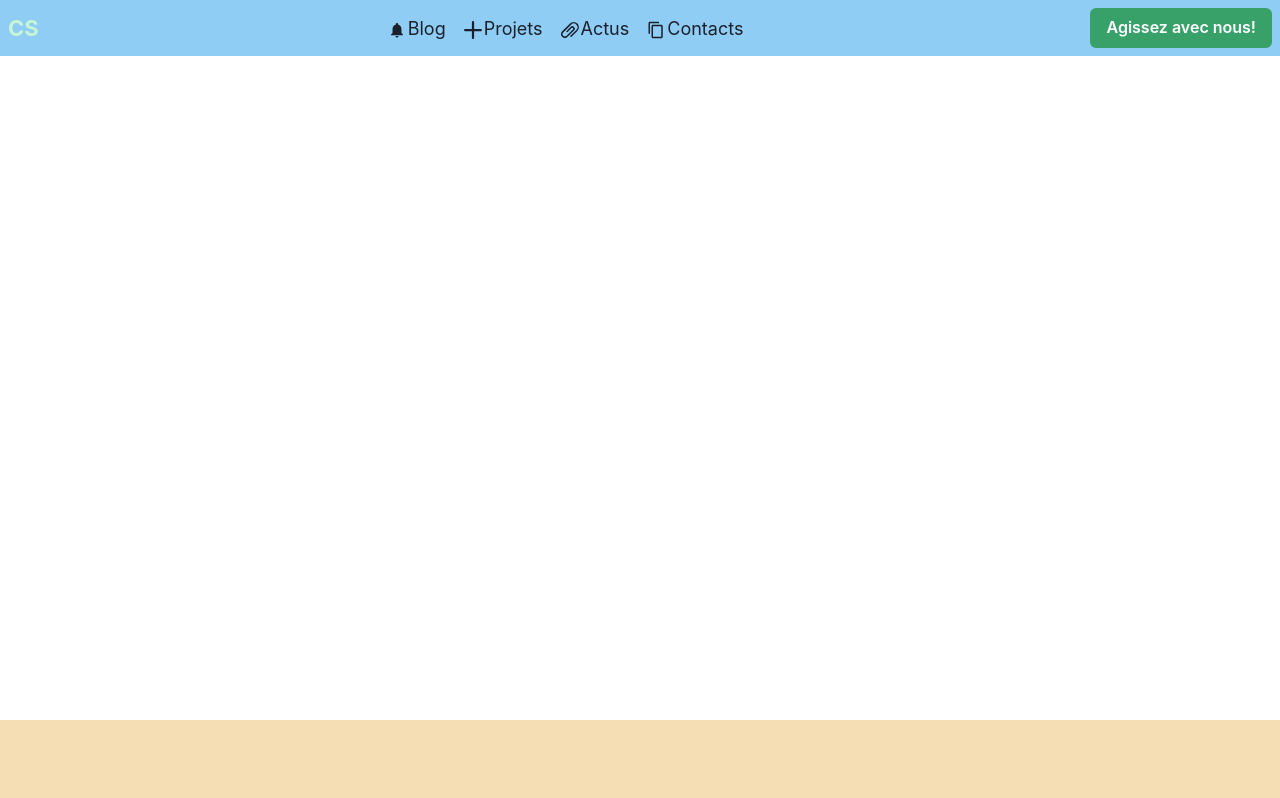
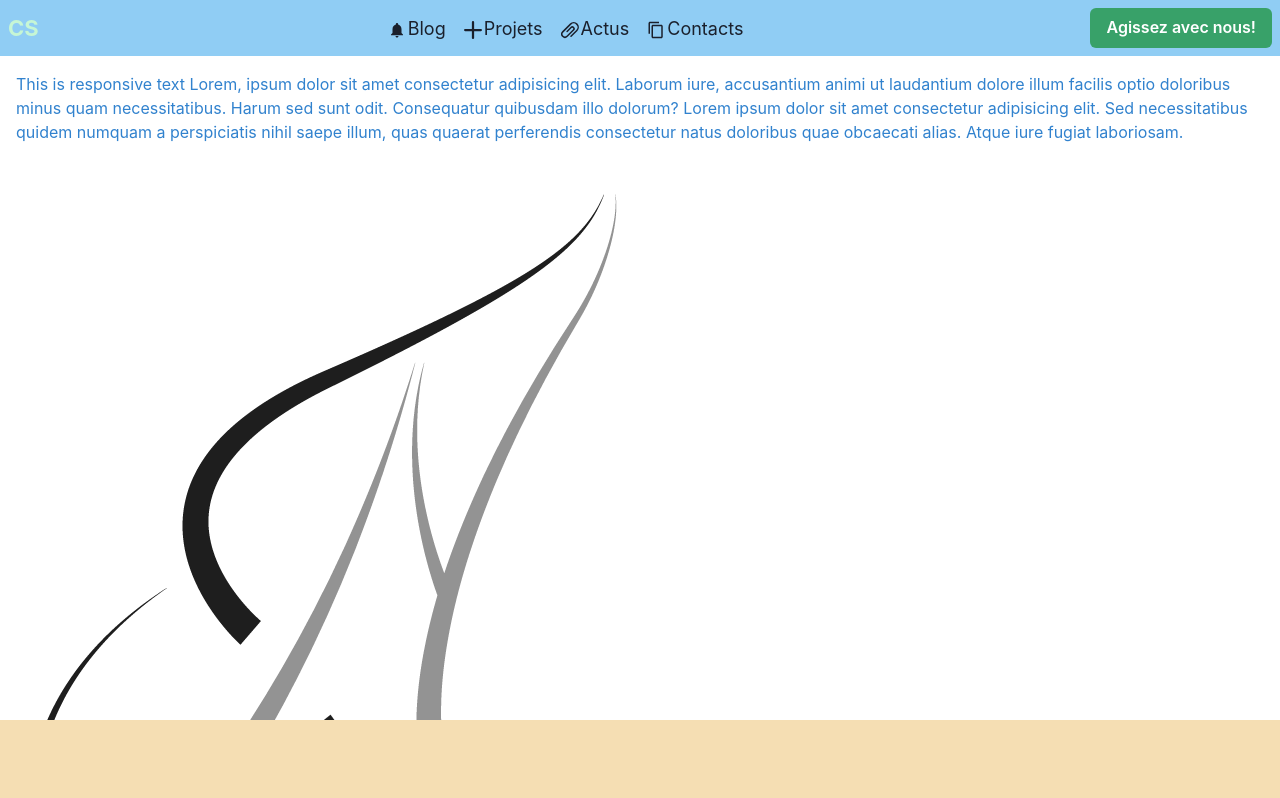
Before and after one commit to baaratik93/refonte-centset, a React (Create React App) app: page / in a window 1280 px wide. Shown: the top 798 px of the page. Built offline with nearby package versions, Linux system fonts and the light colour scheme.

Commit message:
Update routes

```diff
--- a/src/App.js
+++ b/src/App.js
@@ -5,6 +5,8 @@ import Blog from "./components/Blog"
 import Projets from "./components/Projets"
 import Actus from "./components/Actus"
 import Contacts from "./components/Contacts"
+import Home from "./Home"
+import Error from "./components/Error"
 import {BrowserRouter , Routes, Route } from "react-router-dom";
 import styled from "@emotion/styled";
 
@@ -22,10 +24,12 @@ function App() {
   return <BrowserRouter>
    <MenuNav/>
         <Routes>
+          <Route exact  path="/" element={<Home/>}/>
           <Route path="/blog" element={<Blog/>}/>
           <Route path="/projets" element={<Projets/>}/>
           <Route path="/Actus" element={<Actus/>}/>
           <Route path="/Contacts" element={<Contacts/>}/>
+          <Route element={<Error/>}/>
       </Routes>
       <CustomFooter/>
       </BrowserRouter>
--- a/src/Home.js
+++ b/src/Home.js
@@ -13,3 +13,5 @@ export const Home = () => {
     </div>
   );
 };
+
+export default Home;
--- /dev/null
+++ b/src/components/Error.js
@@ -0,0 +1,9 @@
+import React from 'react'
+
+const Error = () => {
+  return (
+    <div>4O4 Not found</div>
+  )
+}
+
+export default Error
```
